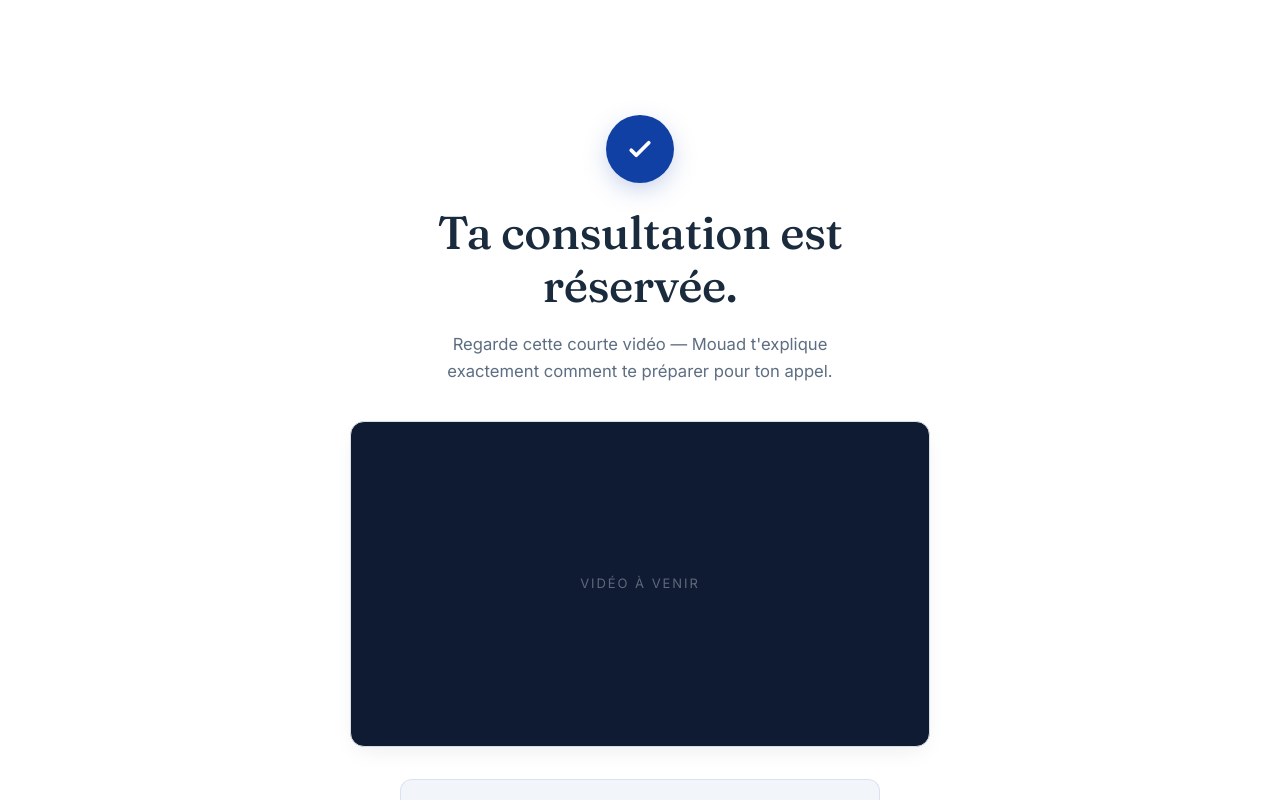
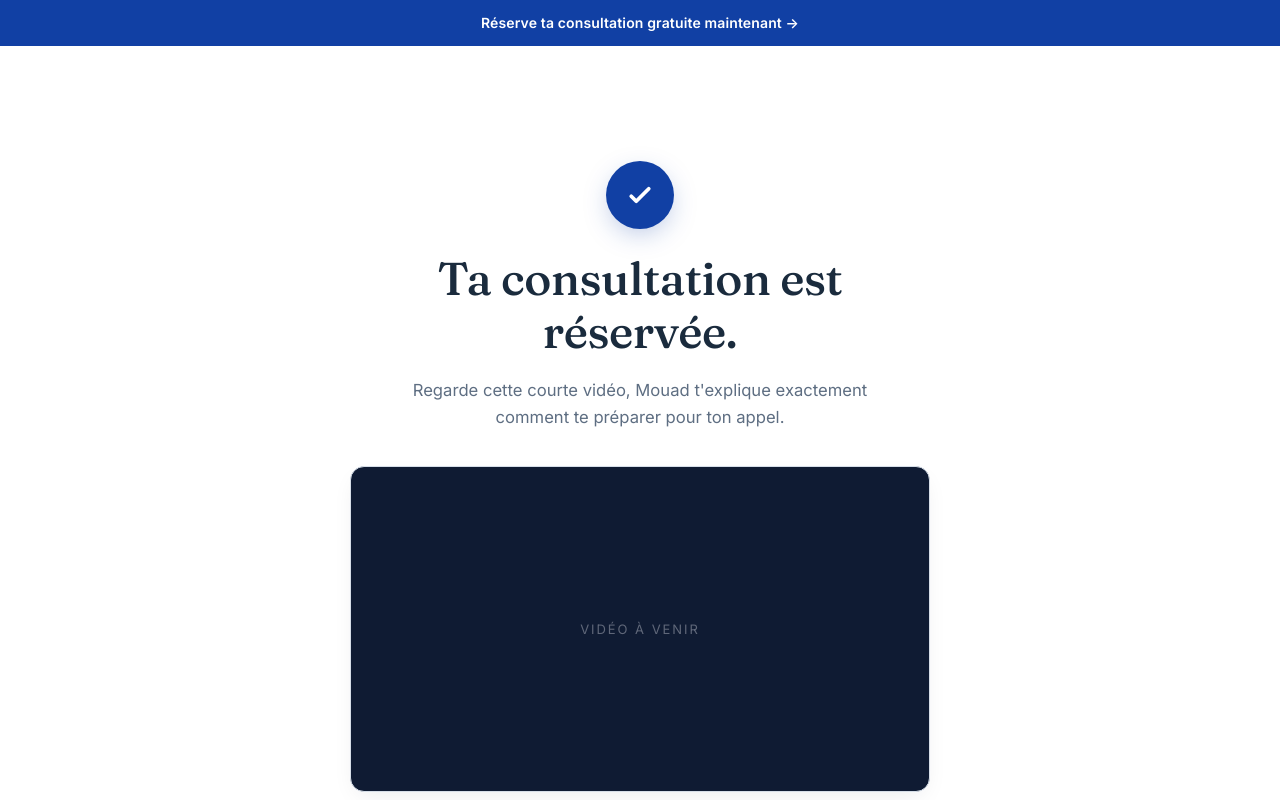
Before and after one commit to IA-tuteur/tuteurmatch-, a Next.js app: page /merci in a window 1280 px wide. Shown: the top 800 px of the page. Built offline with nearby package versions, Linux system fonts and the light colour scheme.

Commit message:
Add blue header bar, remove em dashes, bold accent text
- Blue top bar with CTA link across all pages
- Replace all em dashes with commas or pipes
- Bold weight on accent-colored text (eyebrow, guarantee, hero accent)

Co-Authored-By: Claude Sonnet 5 <noreply@anthropic.com>

```diff
--- a/src/app/globals.css
+++ b/src/app/globals.css
@@ -50,6 +50,22 @@ button { font: inherit; cursor: pointer; }
 .wrap--narrow { max-width: var(--maxw-narrow); }
 
 body > * { position: relative; z-index: 1; }
+
+/* ===== Top bar ===== */
+.top-bar {
+  background: var(--accent);
+  text-align: center;
+  padding: 10px var(--pad-x);
+}
+.top-bar a {
+  color: var(--white);
+  font-size: 14px;
+  font-weight: 600;
+  letter-spacing: .01em;
+  text-decoration: none;
+  transition: opacity .2s ease;
+}
+.top-bar a:hover { opacity: .85; }
 
 /* ===== Typography ===== */
 h1, h2, h3 {
@@ -116,7 +132,7 @@ section {
   text-align: center;
   background: var(--surface);
 }
-.hero .eyebrow { color: var(--accent); }
+.hero .eyebrow { color: var(--accent); font-weight: 700; }
 .hero__h1 {
   color: var(--ink);
   font-size: clamp(28px, 4.2vw, 48px);
@@ -127,6 +143,7 @@ section {
 .hero__accent {
   color: var(--accent);
   font-style: italic;
+  font-weight: 700;
 }
 .hero__sub {
   color: var(--muted);
@@ -259,7 +276,7 @@ section {
   border-top: 1px solid var(--line);
   border-bottom: 1px solid var(--line);
 }
-.guarantee .eyebrow { color: var(--accent); }
+.guarantee .eyebrow { color: var(--accent); font-weight: 700; }
 .guarantee__text {
   font-family: var(--serif);
   font-size: clamp(17px, 1.8vw, 22px);
--- a/src/app/layout.tsx
+++ b/src/app/layout.tsx
@@ -17,12 +17,12 @@ const fraunces = Fraunces({
 
 export const metadata: Metadata = {
   title:
-    "Tuteur Match — 90%+ garanti à l'examen du ministère en maths Sec 4 SN",
+    "Tuteur Match | 90%+ garanti à l'examen du ministère en maths Sec 4 SN",
   description:
-    "On garantit que ton enfant atteindra 90%+ à l'examen du ministère en maths Secondaire 4 SN — ou tu es remboursée. Regarde la vidéo et réserve ta consultation privée gratuite.",
+    "On garantit que ton enfant atteindra 90%+ à l'examen du ministère en maths Secondaire 4 SN, ou tu es remboursé. Regarde la vidéo et réserve ta consultation privée gratuite.",
   openGraph: {
     title:
-      "Tuteur Match — 90%+ garanti à l'examen du ministère en maths Sec 4 SN",
+      "Tuteur Match | 90%+ garanti à l'examen du ministère en maths Sec 4 SN",
     description:
       "Réserve ta consultation privée gratuite pour la réussite de ton enfant en maths.",
     locale: "fr_CA",
@@ -38,6 +38,11 @@ export default function RootLayout({
   return (
     <html lang="fr" className={`${inter.variable} ${fraunces.variable}`}>
       <body>
+        <div className="top-bar">
+          <a href="#calendrier">
+            Réserve ta consultation gratuite maintenant &rarr;
+          </a>
+        </div>
         {children}
         <Footer />
       </body>
--- a/src/app/merci/page.tsx
+++ b/src/app/merci/page.tsx
@@ -2,7 +2,7 @@ import type { Metadata } from "next";
 import { client } from "@/config/client";
 
 export const metadata: Metadata = {
-  title: `Consultation confirmée — ${client.name}`,
+  title: `Consultation confirmée | ${client.name}`,
   description:
     "Ta consultation privée gratuite est réservée. Regarde cette vidéo pour savoir à quoi t'attendre.",
 };
@@ -23,7 +23,7 @@ export default function ThankYouPage() {
             Ta consultation est réservée.
           </h1>
           <p className="lead">
-            Regarde cette courte vidéo — {client.spokesperson}{" "}
+            Regarde cette courte vidéo, {client.spokesperson}{" "}
             t&apos;explique exactement comment te préparer
             pour ton appel.
           </p>
@@ -33,7 +33,7 @@ export default function ThankYouPage() {
               {tyVideoUrl ? (
                 <iframe
                   src={tyVideoUrl}
-                  title="Prochaines étapes — Tuteur Match"
+                  title="Prochaines étapes, Tuteur Match"
                   allow="accelerometer; autoplay; clipboard-write; encrypted-media; gyroscope; picture-in-picture"
                   allowFullScreen
                 />
@@ -76,7 +76,7 @@ export default function ThankYouPage() {
               <div>
                 <strong>Tes questions</strong>
                 <p>
-                  Note ce qui te préoccupe — on va y répondre directement
+                  Note ce qui te préoccupe, on va y répondre directement
                   pendant l&apos;appel.
                 </p>
               </div>
--- a/src/app/reserver/page.tsx
+++ b/src/app/reserver/page.tsx
@@ -3,7 +3,7 @@ import { CalendarEmbed } from "@/components/CalendarEmbed";
 import { client } from "@/config/client";
 
 export const metadata: Metadata = {
-  title: `Réserver un appel — ${client.name}`,
+  title: `Réserver un appel | ${client.name}`,
   description:
     "Réserve ta consultation privée gratuite de 20 à 30 minutes avec l'équipe Tuteur Match.",
 };
--- a/src/components/HeroSection.tsx
+++ b/src/components/HeroSection.tsx
@@ -13,7 +13,7 @@ export function HeroSection() {
           90&nbsp;%+ à l&apos;examen du ministère, ou c&apos;est remboursé.
         </h1>
         <p className="hero__sub">
-          Sans devenir la police des devoirs chaque soir — on s&apos;occupe
+          Sans devenir la police des devoirs chaque soir, on s&apos;occupe
           de tout, de la méthode jusqu&apos;aux résultats.
         </p>
 
@@ -22,7 +22,7 @@ export function HeroSection() {
             {client.vsl.embedUrl ? (
               <iframe
                 src={client.vsl.embedUrl}
-                title="Tuteur Match — Vidéo de présentation"
+                title="Tuteur Match, Vidéo de présentation"
                 allow="accelerometer; autoplay; clipboard-write; encrypted-media; gyroscope; picture-in-picture"
                 allowFullScreen
               />
--- a/src/components/VideoTestimonials.tsx
+++ b/src/components/VideoTestimonials.tsx
@@ -14,7 +14,7 @@ export function VideoTestimonials() {
                 {t.videoUrl ? (
                   <iframe
                     src={t.videoUrl}
-                    title={`Témoignage — ${t.name}`}
+                    title={`Témoignage de ${t.name}`}
                     allow="accelerometer; autoplay; clipboard-write; encrypted-media; gyroscope; picture-in-picture"
                     allowFullScreen
                   />
@@ -26,7 +26,7 @@ export function VideoTestimonials() {
               </div>
               <p className="testimonial-card__quote">{t.quote}</p>
               <p className="testimonial-card__author">
-                <strong>{t.name}</strong> — {t.role}
+                <strong>{t.name}</strong>, {t.role}
               </p>
             </div>
           ))}
```
